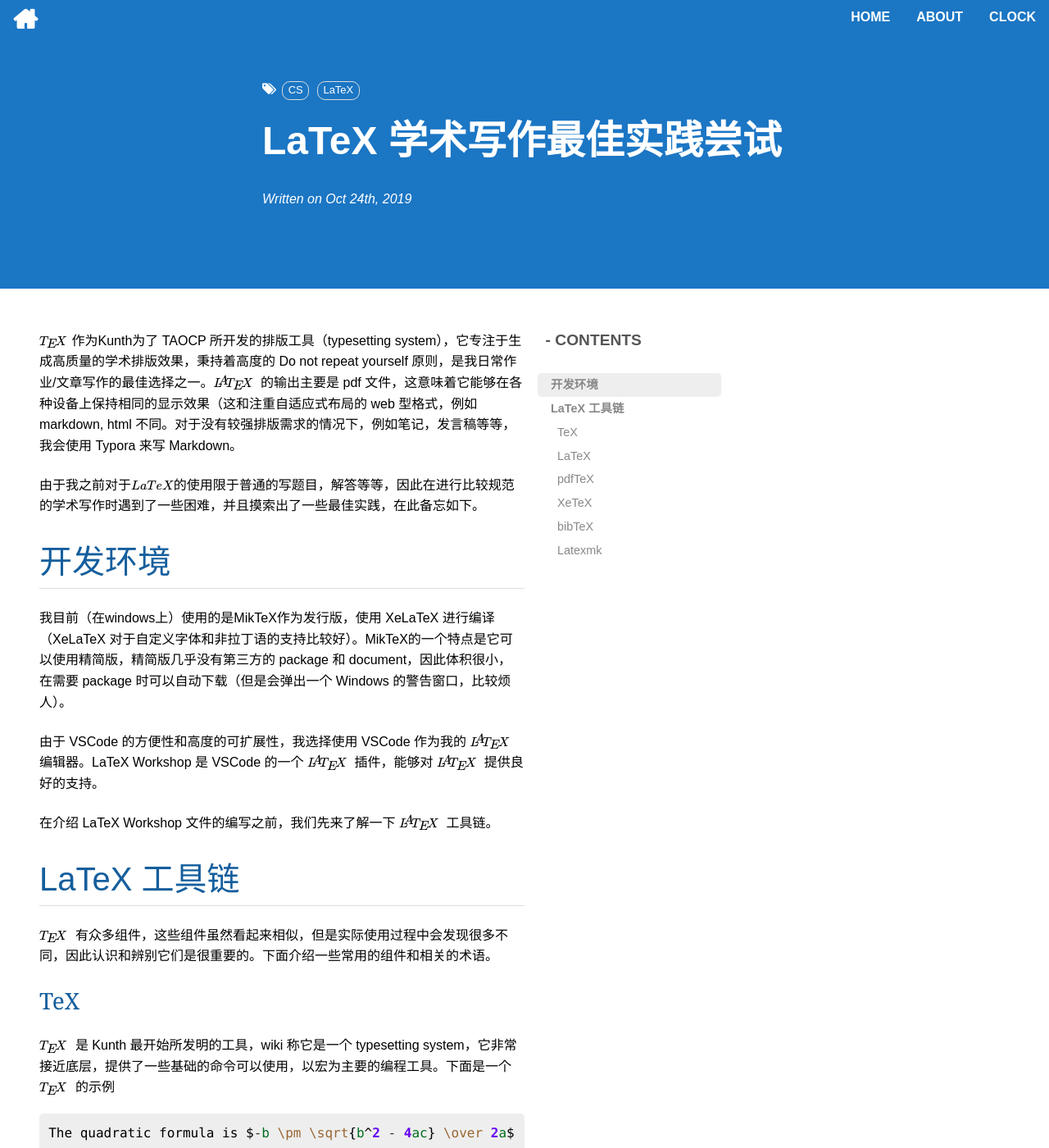
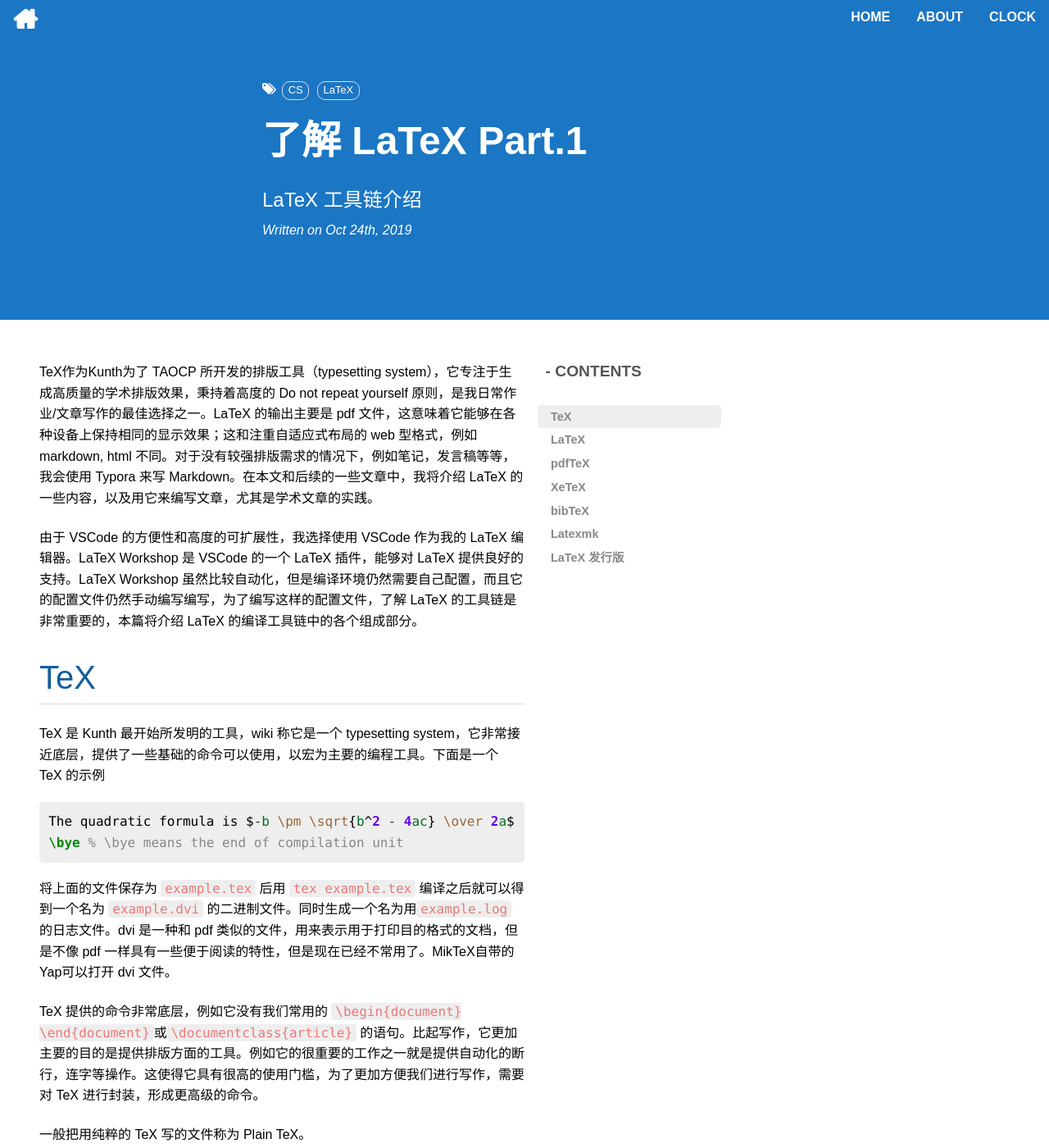
Before and after one commit to SharzyL/SharzyL.github.io, a Jekyll site: the page built from _posts/2019-10-24-latex-writing.md, in a window 1280 px wide and 1400 px high. Shown: the whole window at 82% size. Built offline with Jekyll 4.4.1, drawn with Linux system fonts in a browser that asks for light colours; formulas are drawn with MathJax 3; comment, search, counter and statistics services are not loaded; some of the changed text lies outside the part shown.

Commit message:
complete latex p1

````diff
--- a/_posts/2019-10-24-latex-writing.md
+++ b/_posts/2019-10-24-latex-writing.md
@@ -1,40 +1,31 @@
 ---
-title: LaTeX 学术写作最佳实践尝试
+title: 了解 LaTeX Part.1
+subtitle: LaTeX 工具链介绍
 tags: [CS, LaTeX]
 ---
-$\TeX$作为Kunth为了 TAOCP 所开发的排版工具（typesetting system），它专注于生成高质量的学术排版效果，秉持着高度的 Do not repeat yourself 原则，是我日常作业/文章写作的最佳选择之一。$\LaTeX$ 的输出主要是 pdf 文件，这意味着它能够在各种设备上保持相同的显示效果（这和注重自适应式布局的 web 型格式，例如 markdown, html 不同。对于没有较强排版需求的情况下，例如笔记，发言稿等等，我会使用 Typora 来写 Markdown。
 
-由于我之前对于$LaTeX$的使用限于普通的写题目，解答等等，因此在进行比较规范的学术写作时遇到了一些困难，并且摸索出了一些最佳实践，在此备忘如下。
+TeX作为Kunth为了 TAOCP 所开发的排版工具（typesetting system），它专注于生成高质量的学术排版效果，秉持着高度的 Do not repeat yourself 原则，是我日常作业/文章写作的最佳选择之一。LaTeX 的输出主要是 pdf 文件，这意味着它能够在各种设备上保持相同的显示效果；这和注重自适应式布局的 web 型格式，例如 markdown, html 不同。对于没有较强排版需求的情况下，例如笔记，发言稿等等，我会使用 Typora 来写 Markdown。在本文和后续的一些文章中，我将介绍 LaTeX 的一些内容，以及用它来编写文章，尤其是学术文章的实践。
 
-# 开发环境
+由于 VSCode 的方便性和高度的可扩展性，我选择使用 VSCode 作为我的 LaTeX 编辑器。LaTeX Workshop 是 VSCode 的一个 LaTeX 插件，能够对 LaTeX 提供良好的支持。LaTeX Workshop 虽然比较自动化，但是编译环境仍然需要自己配置，而且它的配置文件仍然手动编写编写，为了编写这样的配置文件，了解 LaTeX 的工具链是非常重要的，本篇将介绍 LaTeX 的编译工具链中的各个组成部分。
 
-我目前（在windows上）使用的是MikTeX作为发行版，使用 XeLaTeX 进行编译（XeLaTeX 对于自定义字体和非拉丁语的支持比较好）。MikTeX的一个特点是它可以使用精简版，精简版几乎没有第三方的 package 和 document，因此体积很小，在需要 package 时可以自动下载（但是会弹出一个 Windows 的警告窗口，比较烦人）。
-
-由于 VSCode 的方便性和高度的可扩展性，我选择使用 VSCode 作为我的 $\LaTeX$ 编辑器。LaTeX Workshop 是 VSCode 的一个 $\LaTeX$ 插件，能够对 $\LaTeX$ 提供良好的支持。
-
-在介绍 LaTeX Workshop 文件的编写之前，我们先来了解一下 $\LaTeX$ 工具链。
-
-# LaTeX 工具链
-$\TeX$ 有众多组件，这些组件虽然看起来相似，但是实际使用过程中会发现很多不同，因此认识和辨别它们是很重要的。下面介绍一些常用的组件和相关的术语。
-
-## TeX
-$\TeX$ 是 Kunth 最开始所发明的工具，wiki 称它是一个 typesetting system，它非常接近底层，提供了一些基础的命令可以使用，以宏为主要的编程工具。下面是一个 $\TeX$ 的示例
+# TeX
+TeX 是 Kunth 最开始所发明的工具，wiki 称它是一个 typesetting system，它非常接近底层，提供了一些基础的命令可以使用，以宏为主要的编程工具。下面是一个 TeX 的示例
 
 ```latex
 The quadratic formula is $-b \pm \sqrt{b^2 - 4ac} \over 2a$
 \bye % \bye means the end of compilation unit
 ```
 
-将上面的文件保存为 `example.tex` 后用 `tex example.tex` 编译之后就可以得到一个名为`example.dvi`的二进制文件。用MikTeX自带的Yap可以打开它。可以用一些工具来来将dvi转换为pdf。
+将上面的文件保存为 `example.tex` 后用 `tex example.tex` 编译之后就可以得到一个名为 `example.dvi` 的二进制文件。同时生成一个名为用`example.log` 的日志文件。dvi 是一种和 pdf 类似的文件，用来表示用于打印目的格式的文档，但是不像 pdf 一样具有一些便于阅读的特性，但是现在已经不常用了。MikTeX自带的Yap可以打开 dvi 文件。
 
-$\TeX$ 提供的命令非常底层，例如它没有我们常用的 `\begin{document} \end{document}`或`\documentclass{article}` 的语句。比起写作，它更加主要的目的是提供排版方面的工具。例如它的很重要的工作之一就是提供自动化的断行，连字等操作。这使得它具有很高的使用门槛，为了更加方便我们进行写作，需要对 $\TeX$ 进行封装，形成更高级的命令。
+TeX 提供的命令非常底层，例如它没有我们常用的 `\begin{document} \end{document}`或`\documentclass{article}` 的语句。比起写作，它更加主要的目的是提供排版方面的工具。例如它的很重要的工作之一就是提供自动化的断行，连字等操作。这使得它具有很高的使用门槛，为了更加方便我们进行写作，需要对 TeX 进行封装，形成更高级的命令。
 
-一般把用纯粹的 $\TeX$ 写的文件称为 Plain TeX。
+一般把用纯粹的 TeX 写的文件称为 Plain TeX。
 
-$\TeX$ 的版本以圆周率的前若干位小数命名，例如我当前的 $\TeX$ 版本为 $3.14159265$。
+TeX 的版本以圆周率的前若干位小数命名，例如我当前的 TeX 版本为 $3.14159265$。
 
-## LaTeX
-$\LaTeX$ 是 $\TeX$ 的一个封装。Leslie Lamport 于 1983 年发明了它。wiki 称它是一个 document preparation system。相比起朴素的$\TeX$，$\LaTeX$有更多更高级的命令，更加贴近于我们的日常生活（雾），下面是一个简单的示例
+# LaTeX
+LaTeX 是 TeX 的一个封装。Leslie Lamport 于 1983 年发明了它。wiki 称它是一个 document preparation system。相比起朴素的TeX，LaTeX有更多更高级的命令，更加贴近于我们的日常生活（雾），下面是一个简单的示例
 
 ```latex
 \documentclass{article}
@@ -53,20 +44,110 @@
 \end{document}
 ```
 
-保存成 `example.tex` 后用 `latex example.tex` 编译后依然会得到一个 `example.dvi` 的文件。如果我们加上编译选项，用 `latex --output-format=pdf example` 编译后，就可以得到 `example.pdf` 文件了。
+保存成 `example.tex` 后用 `latex example.tex` 编译后依然会得到一个 `example.dvi` 的文件。如果我们加上编译选项，用 `latex --output-format=pdf example` 编译后，就可以得到 `example.pdf` 文件了。除了 pdf, log 以外还有 xdv 文件（这个文件可以看成是上文所说的 dvi 文件的加强）和 aux 文件，aux 文件主要是用来存储一些辅助信息，例如引用(\cite, \ref) 和标签(\lable)的信息，对于含有这样辅助信息的 tex 文档，编译第一次时会提示我们有未定义的引用，得到的输出文件中包含引用的位置会出现问好，为了得到完整的 dvi，需要再次运行 `latex example`，在第二次编译时 latex 会利用 .aux 文件里面的信息来获得完整的输出。
 
-在上面的文件中，`\documentclass{article}` 是一个核心的语句，它意味着引入了 $\LaTeX$ 中一个叫做 article 的格式文件（format file, .cls），所有命令，例如 `section`，`\maketitle`等等，都是由这样的格式文件提供的。我们也可以把 article 这个格式文件扩展，写出自己的格式文件。从某这意义上这和 web 方向所提倡的格式于内容分离有相似之处。
+在上面的文件中，`\documentclass{article}` 是一个核心的语句，它意味着引入了 LaTeX 中一个叫做 article 的格式文件（format file, .cls），所有命令，例如 `section`，`\maketitle`等等，都是由这样的格式文件提供的。我们也可以把 article 这个格式文件扩展，写出自己的格式文件。从某这意义上这和 web 方向所提倡的格式于内容分离有相似之处。
 
-但是 $\LaTeX$ 还是存在一些问题，例如它对于参考文献，交叉引用，多语言的支持不够好，为了解决这些问题，一些 $\LaTeX$ 的变种产生了。
+但是 LaTeX 还是存在一些问题，例如它对于参考文献，交叉引用，多语言的支持不够好，为了解决这些问题，一些 LaTeX 的变种产生了。
 
-$\LaTeX2\epsilon$ 是目前的 $\LaTeX$ 版本，它取代了 1994 年的 $\LaTeX~2.09$。$\LaTeX3$作为$\LaTeX2\epsilon$的继任者，早在上世纪九十年代就已经开始开发了，它的主要目的之一在于给$\LaTeX$提供更高的灵活性，更好的简洁性，更加现代化的接口和界面，但是要开发出一个能够革新当前的$\LaTeX$的系统面临着巨大的技术困难，同时由于$\LaTeX$的开发完全依赖于社区，没有商业支持，因此 $\LaTeX 3$ 目前仍然处于不成熟的状态，距离它的最终完成仍然遥遥无期。这里是$\LaTeX3$的 [github repo](https://github.com/latex3/latex3)。
+$\LaTeX2\epsilon$ 是目前的 LaTeX 版本，它取代了 1994 年的 $\LaTeX~2.09$。$\LaTeX3$作为$\LaTeX2\epsilon$的继任者，早在上世纪九十年代就已经开始开发了，它的主要目的之一在于给LaTeX提供更高的灵活性，更好的简洁性，更加现代化的接口和界面，但是要开发出一个能够革新当前的LaTeX的系统面临着巨大的技术困难，同时由于LaTeX的开发完全依赖于社区，没有商业支持，因此 $\LaTeX 3$ 目前仍然处于不成熟的状态，距离它的最终完成仍然遥遥无期。这里是$\LaTeX3$的 [github repo](https://github.com/latex3/latex3)。
 
-## pdfTeX
+# pdfTeX
 pdfTeX 是一个对于 `tex` 指令的直接封装，它的主要目的在于生成 pdf 文件而不是 dvi 文件。pdflatex 与之类似，是对于 `latex` 命令的封装。
 
-## XeTeX
-XeTeX 是对于 $TeX$ 的改进。
+# XeTeX
+XeTeX 作为另一个 TeX 的扩展，它主要可以看作是对于 LaTeX 的增强。它相对于 LaTeX 最大的改进之处在于对多国语言和自定义字体的支持。下面是一个示例
 
-## bibTeX
+```latex
+\documentclass[12pt]{article}
+\usepackage{fontspec} % fontspec is a package for customizing fonts, it is only available with xelatex
 
-## Latexmk
+\setmainfont{Microsoft Yahei UI}
+
+ \title{Sample font document}
+ \author{Hubert Farnsworth}
+ \date{this month, 2014}
+
+\begin{document}
+
+ \maketitle
+
+ This an example of document compiled
+ with \textbf{xelatex} compiler. LuaLaTeX should
+ work fine also.
+
+ 可以看到，中文也是可以正常编译的
+
+\end{document}
+```
+
+用 `xelatex example.tex` 编译后就能看到想看到的结果了。`LuaLaTeX` 是一个和 `XeLaTeX` 类似的项目，用 Lua 编写，不过相对少见一些。只要在的 `\setmainfont` 后输入一些包含中文的字体，中文就能够编译出来的。但是这个中文的支持并不完全，很多中文的细节问题没有完善的处理，例如标点距离压缩，空格控制等等，稍后会详细介绍这些问题及解决方法。
+
+# bibTeX
+学术写作的一个很重要的部分就是参考文献，在 LaTeX 中并没有直接的参考文献支持，bibtex 就是为了解决这个问题所用的工具。LaTeX 使用 .bib 文件来保存参考文献信息，下面是一个 .bib 文件的样例：（这里只含有一个条目，一般来说应该会有很多条目的）
+
+```bib
+@article{koji_midsummer_2001,
+	address = {Tokyo},
+	title = {Midsummer night obscenity},
+	isbn = {114514-810-893},
+	language = {jp},
+	number = {24},
+	publisher = {COAT CORPORATION},
+	journal = {Babylon},
+	author = {Koji Tadokoro},
+	year = {2001},
+}
+```
+
+把上面的文件保存为 `ref.bib` ，在同一个目录下我们再来创建一个 `example.tex` ：
+
+```latex
+\documentclass{article}
+\begin{document}
+
+    \cite{koji_midsummer_2001} is something good.
+    \bibliographystyle{acm}
+    \bibliography{ref}
+
+\end{document}
+```
+
+其中 \bibliographystyle{acm} 指的是一个参考文献的格式，它保存在一个 acm.bst 的文件里面，这个文件位于 MikTeX 的某个内部目录。
+
+输入 `latex example.tex` 后按照惯例可以得到 aux, dvi, log 文件，但是输出的 dvi 文件里并没有输出参考文献。查看 .log 文件后可以发现有这样的警告：
+
+```
+LaTeX Warning: Citation `koji_midsummer_2001' on page 1 undefined on input line
+ 4.
+
+No file example.bbl.
+[1] (example.aux)
+
+LaTeX Warning: There were undefined references.
+```
+
+为了得到最后的结果，我们输入 `bibtex example`，bibtex 的作用是分析 .aux 文件里面出现的 cite 信息，输出两个文件：`example.bbl, example.blg`，其中 .bbl 文件是综合 .aux 文件和 .bib 文件后得出的一个 tex 代码片段，用于插入到我们的 tex 文件中，它的示例如下：
+
+```latex
+\begin{thebibliography}{1}
+
+\bibitem{koji_midsummer_2001}
+{\sc Tadokoro, K.}
+\newblock Midsummer night obscenity.
+\newblock {\em Babylon}, 24 (2001).
+
+\end{thebibliography}
+```
+
+.blg 文件保存 bibtex 的日志文件，用来 debug. 我们再次运行 `latex example.tex` ，这时候 latex 还是会提示我们存在未定义的引用，最后再运行一次 `latex example.tex` 就能够得到我们最终想要的结果了。
+
+# Latexmk
+可以看到，按照上面的步骤，要想编译出来一个合格的输出文件是一件很繁琐的事情，Latexmk 正是为了解决这些问题而诞生的。Latexmk 使用 perl 编写，它的用途就是整合上面的组件，完成一键式编译流程。在[这里](https://mg.readthedocs.io/latexmk.html)可以看到 Latexmk 的文档，这个文档还是相当友好的（相对于上面介绍的组件来说）。
+
+由于上面的文档实在过于友好，这里就不逐一介绍它的用法了。我只会在后面介绍 LaTeX workshop 配置文件的时候简要提及一下各个选项的含义。
+
+# LaTeX 发行版
+上面的组件如果要逐一下载配置，必然是一件很麻烦的事情，为了能够快速搭建开发环境，有人将这些组件（以及众多的 LaTeX 宏包）整合起来发布，这样的东西就称为 LaTeX 发行版。常见的发行版包括 Windows 平台上的 MikTeX, TeXLive，MacOS 上的 MacTeX，以及 Linux 上的 TeXLive 等等。它们的安装比较简单，这里就不详述了。
+
+下一篇中我们将介绍 LaTeX 在 VSCode 中的具体配置问题。希望不要鸽太久吧。
````
